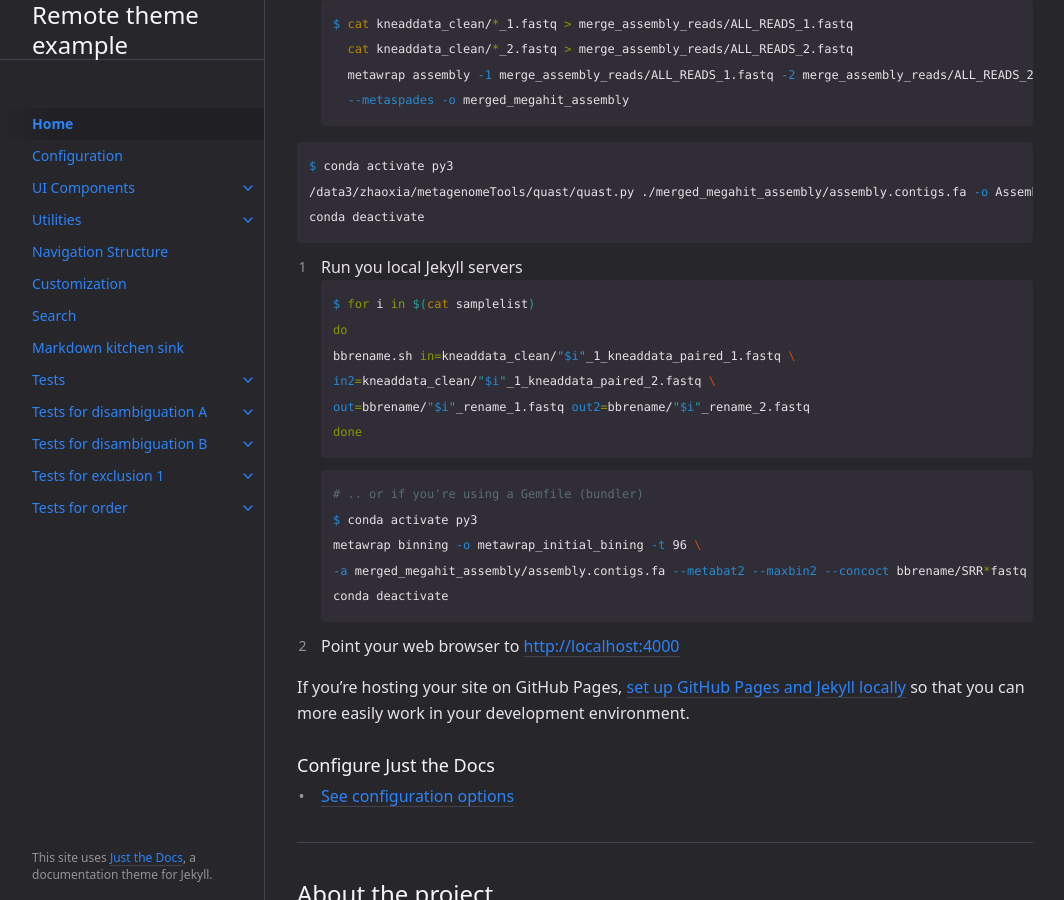
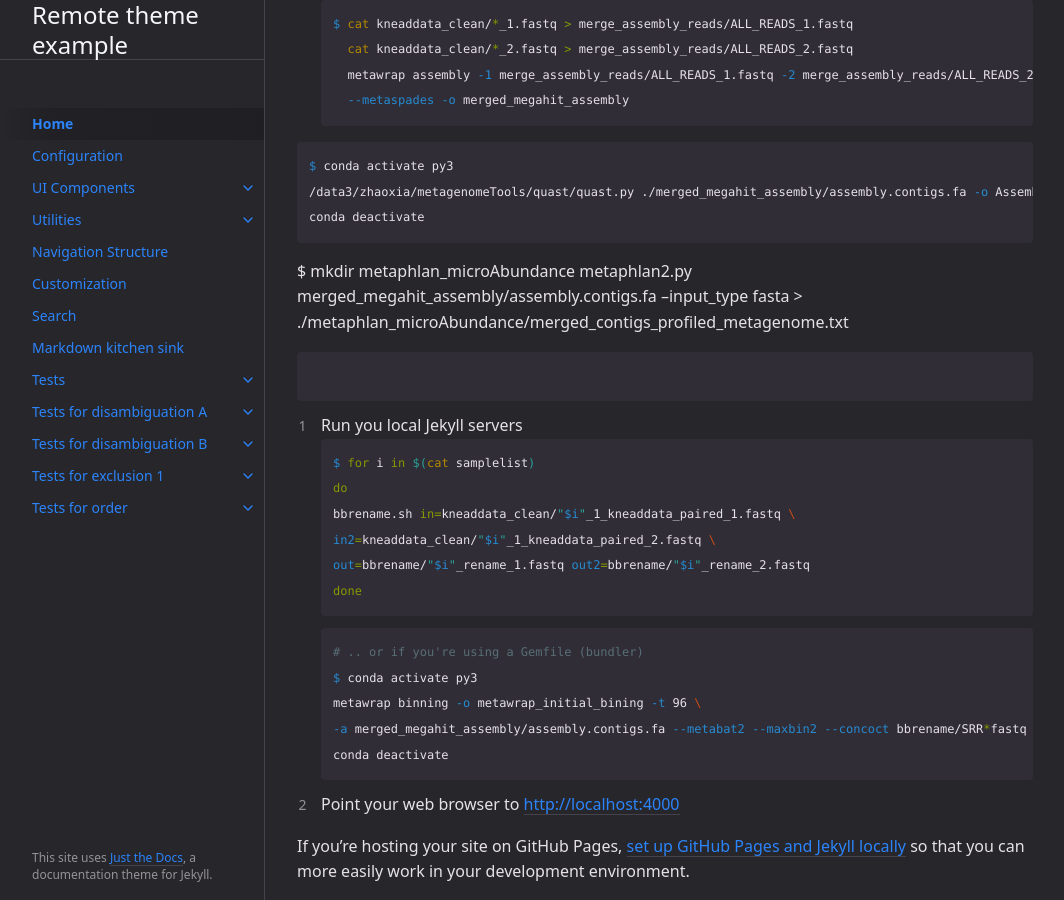
Before and after one commit to zhaoxia413/Metagenome_ICI, a Jekyll site: the page built from index.md, in a window 1280 px wide and 900 px high, scrolled down 1983 px. Shown: the whole window, without its empty margins (107-1171 px from the left). Built offline with Jekyll 4.4.1, drawn with Linux system fonts in a browser that asks for light colours.

````diff
--- a/index.md
+++ b/index.md
@@ -90,6 +90,12 @@ $ conda activate py3
 /data3/zhaoxia/metagenomeTools/quast/quast.py ./merged_megahit_assembly/assembly.contigs.fa -o Assembly_quast_evaluation/megahit-report
 conda deactivate
 ```
+$ mkdir metaphlan_microAbundance
+metaphlan2.py merged_megahit_assembly/assembly.contigs.fa --input_type fasta > ./metaphlan_microAbundance/merged_contigs_profiled_metagenome.txt
+
+```zsh
+
+```
 
 3. Run you local Jekyll servers
 ```zsh
````
